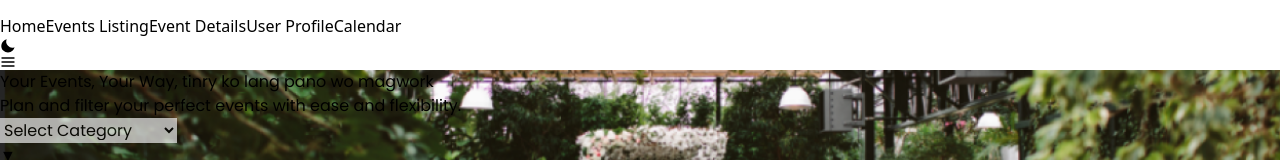
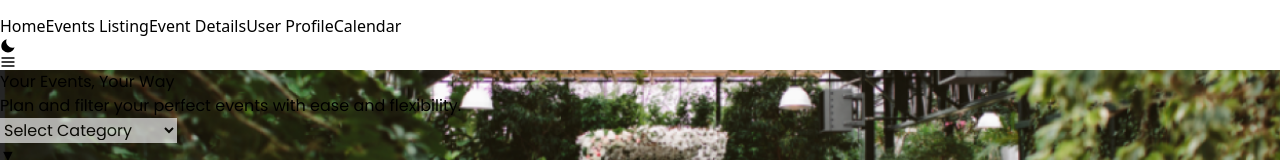
Before and after one commit to kysbl08/Eventify-Web, a React (Vite) app: page / in a window 1280 px wide. Shown: the part 160-320 px from the top of the page. Built offline with nearby package versions, Linux system fonts and the light colour scheme.

Commit message:
Initial commit

```diff
--- a/src/components/Landing/Landing.jsx
+++ b/src/components/Landing/Landing.jsx
@@ -27,7 +27,7 @@ const Hero = () => {
         <div className="bg-black/20 w-full h-full">
           <div className="container flex flex-col items-center justify-end text-center min-h-[500px] py-12 space-y-6">
             <p className="text-4xl text-[#FEFAE0] md:text-6xl font-normal tracking-wider poppins text- text-white">
-              Your Events, Your Way, tinry ko lang pano wo magwork
+              Your Events, Your Way
             </p>
 
             <p className="text-lg text-[#FEFAE0] poppins text- text-white max-w-2xl">
```
